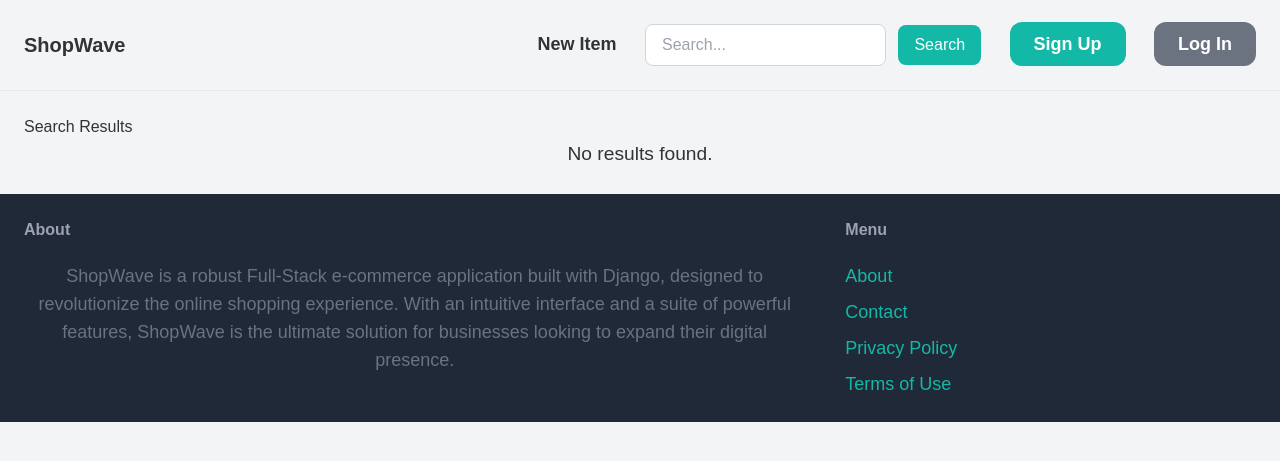
After one commit to lnpotter/ShopWave, a Django app: page /search/ in a window 1280 px wide. The commit adds this page. Shown: the top 461 px of the page. Run offline with Django 5.2, Linux system fonts and the light colour scheme; parts of the project's set-up code (start-up, migrations or seed data) failed here and were passed over; some libraries are stand-ins or nearby versions.

Commit message:
feat(search): Done #6

```diff
--- a/core/urls.py
+++ b/core/urls.py
@@ -3,6 +3,8 @@ from django.urls import path
 
 from . import views
 from .forms import LoginForm
+
+from item.views import ItemSearchView
 
 app_name = "core"
 
@@ -13,6 +15,7 @@ urlpatterns = [
     path("signup/", views.signup, name="signup"),
     path("terms/", views.terms, name="terms"),
     path("policy/", views.policy, name="policy"),
+    path('search/', ItemSearchView.as_view(), name='search'),
     path('logout/', auth_views.LogoutView.as_view(), name='logout'),
     path("login/", auth_views.LoginView.as_view(authentication_form=LoginForm), name="login")
 ]
--- a/item/views.py
+++ b/item/views.py
@@ -1,5 +1,6 @@
 from django.contrib.auth.decorators import login_required
 from django.shortcuts import get_object_or_404, redirect, render
+from django.views.generic import ListView
 
 from .forms import EditItemForm, NewItemForm
 from .models import Item
@@ -22,7 +23,6 @@ def new_item(request):
         form = NewItemForm()
     return render(request, "item/form.html", {"form": form, "title": "New item"})
 
-
 @login_required
 def delete(request, pk):
     item = get_object_or_404(Item, pk=pk, created_by=request.user)
@@ -41,3 +41,14 @@ def edit(request, pk):
     else:
         form = EditItemForm(instance=item)
     return render(request, "item/form.html", {"form": form, "title": "Edit item"})
+
+class ItemSearchView(ListView):
+    model = Item
+    template_name = 'item_search_results.html'
+    context_object_name = 'item_list'
+
+    def get_queryset(self):
+        query = self.request.GET.get('q')
+        if query:
+            return Item.objects.filter(name__icontains=query)
+        return Item.objects.none()
--- a/templates/base.html
+++ b/templates/base.html
@@ -18,7 +18,10 @@
 
     <div class="space-x-6">
         <a href="{% url 'item:new_item' %}" class="text-lg font-semibold hover:text-gray-500">New Item</a>
-        <a href="#" class="text-lg font-semibold hover:text-gray-500">Browse</a>
+        <form action="{% url 'core:search' %}" method="get" class="inline-block">
+            <input type="text" name="q" placeholder="Search..." class="px-4 py-2 border border-gray-300 rounded-lg focus:outline-none focus:border-teal-500">
+            <button type="submit" class="ml-2 px-4 py-2 bg-teal-500 text-white rounded-lg hover:bg-teal-700">Search</button>
+        </form>
         {% if request.user.is_authenticated %}
             <form action="{% url 'core:logout' %}" method="post" class="inline-block">
                 {% csrf_token %}
--- /dev/null
+++ b/templates/item_search_results.html
@@ -0,0 +1,24 @@
+{% extends 'base.html' %}
+
+{% block title %}Search Results{% endblock title %}
+
+{% block content %}
+    <h2>Search Results</h2>
+    {% if item_list %}
+        <div class="grid grid-cols-1 md:grid-cols-2 lg:grid-cols-3 gap-6">
+            {% for item in item_list %}
+                <div class="bg-white rounded-lg shadow-md overflow-hidden">
+                    <img src="{{ item.image.url }}" alt="{{ item.name }}" class="w-full h-48 object-cover">
+                    <div class="p-4">
+                        <h3 class="text-lg font-semibold text-gray-800">{{ item.name }}</h3>
+                        <p class="text-gray-600">${{ item.price }}</p>
+                        <p class="text-gray-700">{{ item.description }}</p>
+                        <a href="{% url 'item:detail' pk=item.pk %}" class="mt-2 inline-block px-4 py-2 bg-teal-500 text-white rounded-lg hover:bg-teal-700">View Details</a>
+                    </div>
+                </div>
+            {% endfor %}
+        </div>
+    {% else %}
+        <p>No results found.</p>
+    {% endif %}
+{% endblock content %}
```
